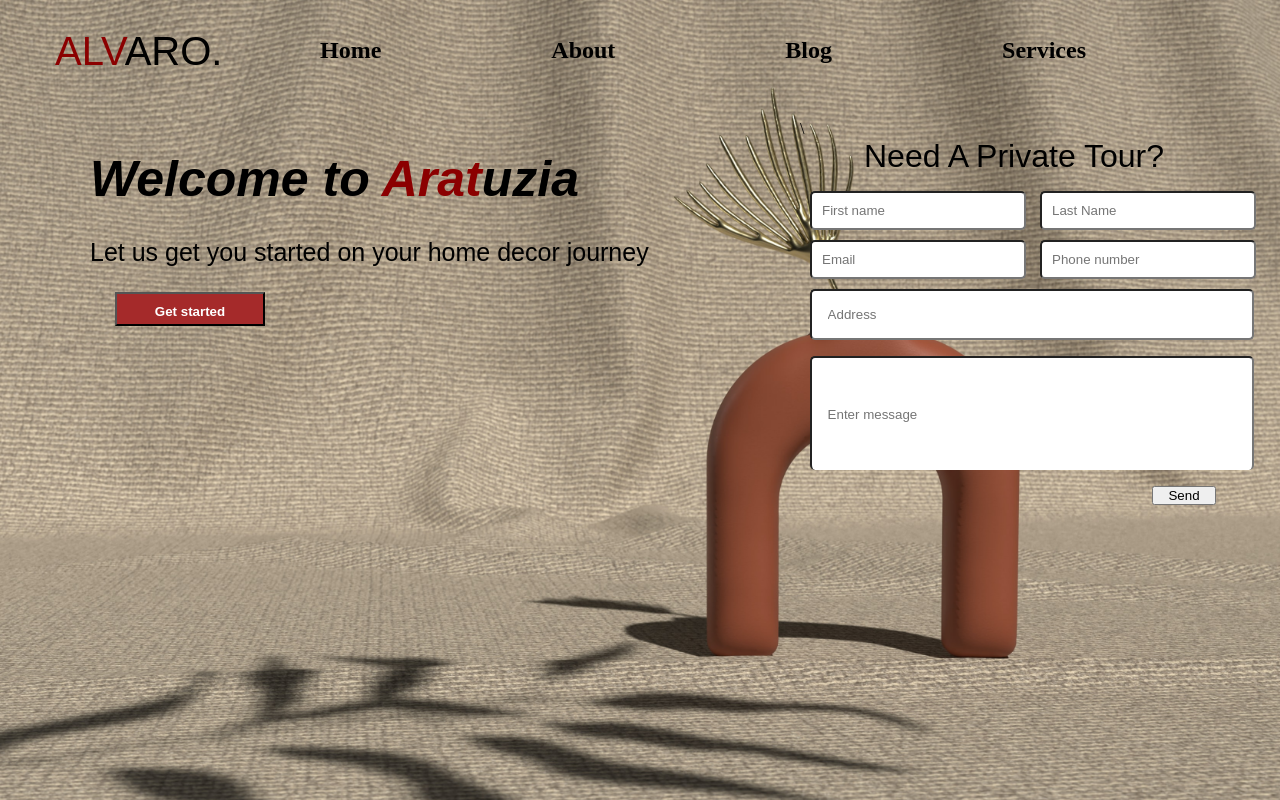
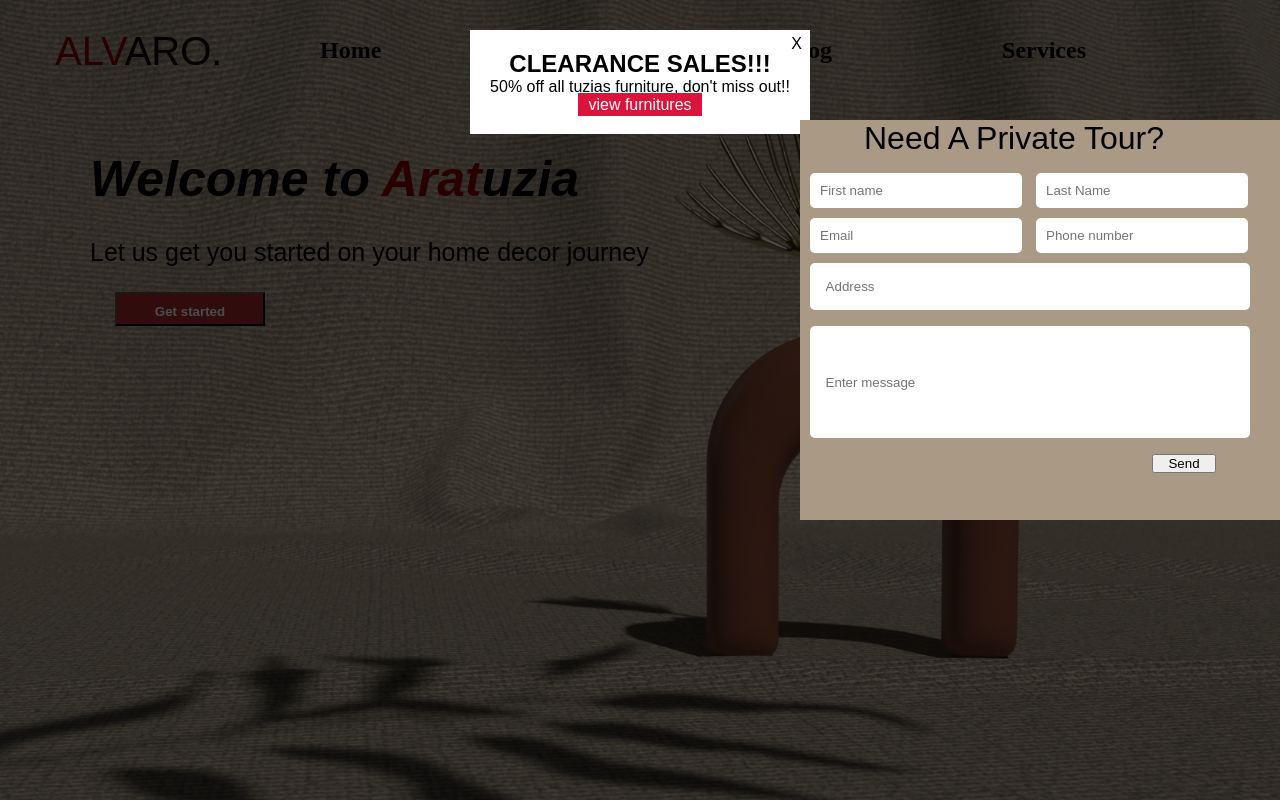
Before and after one commit to Deepizel/Aratuzia, a plain HTML site: page index.html in a window 1280 px wide. Both pictures are taken after a click on the button "Get started". Shown: the top 800 px of the page. Drawn offline with Linux system fonts and the light colour scheme.

Commit message:
added javaScript files for pop up effect

```diff
--- a/css.css
+++ b/css.css
@@ -1,9 +1,9 @@
-*{
+* {
   margin: 0px;
   padding: 0px;
 }
 
-.main{
+.main {
   /* background: linear-gradient( to top, #000,#000); */
   background-image: url(unsplash.jpg);
   background-position: center;
@@ -11,37 +11,37 @@
   height: 120vh;
 }
 
-.nav{
+.nav {
   width: 1200px;
   height: 70px;
   /* float: left; */
   margin: auto;
 }
-.icon{
+.icon {
   width: 120px;
   height: 70px;
   float: left;
 }
 
-.logo{
+.logo {
   font-family: Arial;
   font-size: 40px;
   margin-left: 5px;
-    padding:10px;
+  padding: 10px;
   color: black;
   margin-top: 19px;
   /* float: left; */
 }
-.log{
+.log {
   color: darkred;
 }
-.menu{
+.menu {
   width: 400px;
   height: 70px;
   float: left;
 }
 
-ul{
+ul {
   width: 400px;
   display: flex;
   justify-content: left;
@@ -62,30 +62,30 @@ ul{
   cursor: pointer;
 }
 
-.nav a:hover{
+.nav a:hover {
   color: white;
 }
 
-.headertext{
+.headertext {
   margin: 60px;
   padding: 30px;
   margin-top: 50px;
 }
 
-.toptext{
+.toptext {
   font-size: 50px;
   font-weight: bold;
   font-family: Arial;
   font-style: oblique;
 }
 
-.lowtext{
+.lowtext {
   margin-top: 30px;
   font-size: 25px;
   font-family: Arial, Helvetica, sans-serif;
 }
 
-.btn{
+.btn {
   margin: 25px;
   width: 150px;
   height: 30px;
@@ -95,25 +95,23 @@ ul{
   font-weight: bold;
   color: white;
 
-
   background-color: brown;
 }
 
-.btn:hover{
-    background-color:darkred;
+.btn:hover {
+  background-color: darkred;
 }
 
-.contactform{
+.contactform {
   width: 30rem;
   height: 25rem;
-    background-color: rgba(170,154,133,);
+  background-color: rgba(170, 154, 133);
   position: absolute;
   top: 15%;
   right: 0%;
-
 }
 
-.contactform p{
+.contactform p {
   margin-left: 4rem;
   font-family: sans-serif;
   font-weight: 500;
@@ -121,15 +119,21 @@ ul{
   margin-bottom: 1rem;
 }
 
-.namefm, .lastfm, .emailfm, .numberfm{
+.namefm,
+.lastfm,
+.emailfm,
+.numberfm {
   width: 40%;
   margin-left: 10px;
-    margin-bottom :10px; ;
+  margin-bottom: 10px;
   padding: 10px;
   border-radius: 5px;
 }
 
-.addressfm{
+input {
+  border: none;
+}
+.addressfm {
   width: 85%;
   margin-left: 0.6rem;
   padding: 1rem;
@@ -137,7 +141,7 @@ ul{
   margin-bottom: 1rem;
 }
 
-.msgfm{
+.msgfm {
   width: 85%;
   height: 80px;
   padding: 1rem;
@@ -146,8 +150,44 @@ ul{
   border-radius: 5px;
 }
 
-.sendbtn{
+.sendbtn {
   width: 4rem;
   margin-left: 22rem;
   margin-top: 1rem;
 }
+
+.popupwrapper{
+  background: rgba(0,0,0,0.7);
+  position: fixed;
+  top: 0;
+  left: 0;
+  width: 100%;
+  height: 100%;
+  display: none;
+}
+
+.popup{
+  font-family: Arial, Helvetica, sans-serif;
+  text-align: center;
+  width: 100%;
+  max-width: 300px;
+  margin: 30px auto;
+  padding: 20px;
+  background: white;
+  position: relative;
+}
+
+.popup a{
+  background: crimson;
+  color: white;
+  padding: 3px 10px;
+  text-decoration: none;
+  margin-top: 5px;
+}
+
+.popcancel{
+  position:absolute;
+  top: 5px;
+  right: 8px;
+  cursor: pointer;
+}
--- a/index.html
+++ b/index.html
@@ -29,8 +29,17 @@
             <p class="lowtext">Let us get you started on your home decor journey</p>
             <button class="btn" type="submit">Get started</button>
         </div>
-
-        <div class="contactform">\
+            <div class="popupwrapper">
+                <div class="popup">
+                <div class="popcancel">X</div>
+                    <div class="popupcontent">
+                        <h2>CLEARANCE SALES!!!</h2>
+                        <P>50% off all tuzias furniture, don't miss out!!</P>
+                        <a href="#">view furnitures</a>
+                    </div>
+                </div>
+            </div>
+        <div class="contactform">
             <p>Need A Private Tour?</p>
             <input class="namefm" type="text" placeholder="First name">
             <input class="lastfm" type="text" placeholder="Last Name"> <br>
@@ -41,5 +50,6 @@
             <button class="sendbtn">Send</button>
         </div>
     </div>
+    <script src="popup.js"></script>
 </body>
 </html>
--- /dev/null
+++ b/popup.js
@@ -0,0 +1,17 @@
+const button = document.querySelector('.btn');
+const popup = document.querySelector('.popupwrapper');
+const close = document.querySelector('.popcancel');
+
+
+
+button.addEventListener('click', () => {
+    popup.style.display = 'block';
+});
+
+close.addEventListener("click", () => {
+  popup.style.display = "none";
+});
+
+popup.addEventListener("click", () => {
+  popup.style.display = "none";
+});
```
Lines whose indentation alone changed are shown as unchanged.
